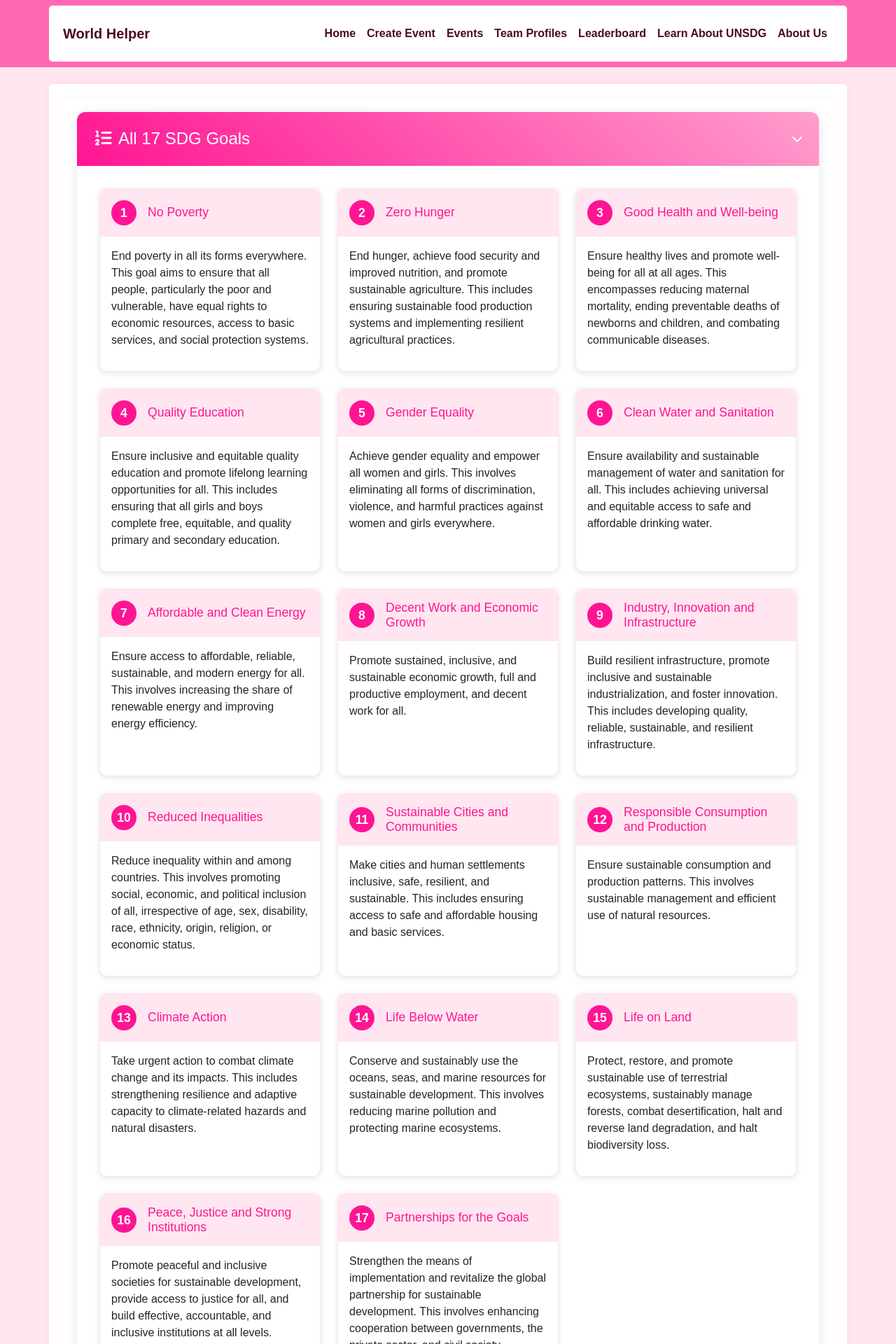
After one commit to ddl-subir-m/unsdg_2025, a Flask app: page /learn-unsdg in a window 1280 px wide, after a click on "All 17 SDG Goals". The commit adds this page. Shown: the top 1920 px of the page at 70% size. Run offline with Flask 3, Linux system fonts and the light colour scheme.

Commit message:
Technogierl edits

```diff
--- a/app/main/routes.py
+++ b/app/main/routes.py
@@ -484,3 +484,77 @@ def delete_event(event_id):
     except Exception as e:
         db.session.rollback()
         return jsonify({'message': f'An error occurred: {str(e)}'}), 500
+
+@bp.route('/learn-unsdg')
+def learn_unsdg():
+    sdg_details = {
+        1: {
+            "title": "No Poverty",
+            "description": "End poverty in all its forms everywhere. This goal aims to ensure that all people, particularly the poor and vulnerable, have equal rights to economic resources, access to basic services, and social protection systems."
+        },
+        2: {
+            "title": "Zero Hunger",
+            "description": "End hunger, achieve food security and improved nutrition, and promote sustainable agriculture. This includes ensuring sustainable food production systems and implementing resilient agricultural practices."
+        },
+        3: {
+            "title": "Good Health and Well-being",
+            "description": "Ensure healthy lives and promote well-being for all at all ages. This encompasses reducing maternal mortality, ending preventable deaths of newborns and children, and combating communicable diseases."
+        },
+        4: {
+            "title": "Quality Education",
+            "description": "Ensure inclusive and equitable quality education and promote lifelong learning opportunities for all. This includes ensuring that all girls and boys complete free, equitable, and quality primary and secondary education."
+        },
+        5: {
+            "title": "Gender Equality",
+            "description": "Achieve gender equality and empower all women and girls. This involves eliminating all forms of discrimination, violence, and harmful practices against women and girls everywhere."
+        },
+        6: {
+            "title": "Clean Water and Sanitation",
+            "description": "Ensure availability and sustainable management of water and sanitation for all. This includes achieving universal and equitable access to safe and affordable drinking water."
+        },
+        7: {
+            "title": "Affordable and Clean Energy",
+            "description": "Ensure access to affordable, reliable, sustainable, and modern energy for all. This involves increasing the share of renewable energy and improving energy efficiency."
+        },
+        8: {
+            "title": "Decent Work and Economic Growth",
+            "description": "Promote sustained, inclusive, and sustainable economic growth, full and productive employment, and decent work for all."
+        },
+        9: {
+            "title": "Industry, Innovation and Infrastructure",
+            "description": "Build resilient infrastructure, promote inclusive and sustainable industrialization, and foster innovation. This includes developing quality, reliable, sustainable, and resilient infrastructure."
+        },
+        10: {
+            "title": "Reduced Inequalities",
+            "description": "Reduce inequality within and among countries. This involves promoting social, economic, and political inclusion of all, irrespective of age, sex, disability, race, ethnicity, origin, religion, or economic status."
+        },
+        11: {
+            "title": "Sustainable Cities and Communities",
+            "description": "Make cities and human settlements inclusive, safe, resilient, and sustainable. This includes ensuring access to safe and affordable housing and basic services."
+        },
+        12: {
+            "title": "Responsible Consumption and Production",
+            "description": "Ensure sustainable consumption and production patterns. This involves sustainable management and efficient use of natural resources."
+        },
+        13: {
+            "title": "Climate Action",
+            "description": "Take urgent action to combat climate change and its impacts. This includes strengthening resilience and adaptive capacity to climate-related hazards and natural disasters."
+        },
+        14: {
+            "title": "Life Below Water",
+            "description": "Conserve and sustainably use the oceans, seas, and marine resources for sustainable development. This involves reducing marine pollution and protecting marine ecosystems."
+        },
+        15: {
+            "title": "Life on Land",
+            "description": "Protect, restore, and promote sustainable use of terrestrial ecosystems, sustainably manage forests, combat desertification, halt and reverse land degradation, and halt biodiversity loss."
+        },
+        16: {
+            "title": "Peace, Justice and Strong Institutions",
+            "description": "Promote peaceful and inclusive societies for sustainable development, provide access to justice for all, and build effective, accountable, and inclusive institutions at all levels."
+        },
+        17: {
+            "title": "Partnerships for the Goals",
+            "description": "Strengthen the means of implementation and revitalize the global partnership for sustainable development. This involves enhancing cooperation between governments, the private sector, and civil society."
+        }
+    }
+    return render_template('learn_unsdg.html', sdg_details=sdg_details)
--- a/app/templates/base.html
+++ b/app/templates/base.html
@@ -29,10 +29,13 @@
                         <a class="nav-link" href="{{ url_for('main.events') }}">Events</a>
                     </li>
                     <li class="nav-item">
+                        <a class="nav-link" href="{{ url_for('main.team_profiles') }}">Team Profiles</a>
+                    </li>
+                    <li class="nav-item">
                         <a class="nav-link" href="{{ url_for('main.leaderboard') }}">Leaderboard</a>
                     </li>
                     <li class="nav-item">
-                        <a class="nav-link" href="{{ url_for('main.team_profiles') }}">Team Profiles</a>
+                        <a class="nav-link" href="{{ url_for('main.learn_unsdg') }}">Learn About UNSDG</a>
                     </li>
                     <li class="nav-item">
                         <a class="nav-link" href="{{ url_for('main.about') }}">About Us</a>
--- a/app/templates/create_event.html
+++ b/app/templates/create_event.html
@@ -196,13 +196,15 @@
                     </div>
 
                     <div class="mb-3">
-                        <label for="description" class="form-label">Description</label>
+                        <label for="description" class="form-label">Event Description</label>
                         <div class="form-text mb-2">
                             Consider including:
                             <ul>
                                 <li>What will you do in this event?</li>
                                 <li>How will it help others?</li>
                                 <li>Who can participate?</li>
+                                <li>What will you need to bring?</li>
+                                <li>What will we supply?</li>
                             </ul>
                         </div>
                         <textarea class="form-control" id="description" name="description" rows="4" maxlength="1000" required ></textarea>
--- a/app/templates/index.html
+++ b/app/templates/index.html
@@ -6,8 +6,7 @@
 <div class="container">
     <!-- Hero Section -->
     <div class="text-center mb-5">
-        <!-- <h1 class="world-helper-title theme-pink">World Helper</h1> -->
-        <p class="lead">Organize events that support the UN Sustainable Development Goals!</p>
+        <p class="lead">Learn about the UN Sustainable Development Goals (UNSDG) and organize events that support the UNSDG!</p>
         <div class="embed-responsive embed-responsive-16by9 mb-4">
             <iframe class="embed-responsive-item" src="https://www.youtube.com/embed/0XTBYMfZyrM" allowfullscreen></iframe>
         </div>
--- a/app/templates/leaderboard.html
+++ b/app/templates/leaderboard.html
@@ -4,7 +4,7 @@
 
 {% block content %}
 <div class="container">
-    <h1 class="text-center mb-4 theme-pink">Team Leaderboard</h1>
+    <h1 class="text-center mb-4 theme-pink">Leaderboard</h1>
 
     <!-- Top 3 Podium Section -->
     {% set active_teams = ranked_teams|selectattr('2', '>', 0)|list %}
--- /dev/null
+++ b/app/templates/learn_unsdg.html
@@ -0,0 +1,192 @@
+{% extends "base.html" %}
+
+{% block title %}Learn About UNSDG{% endblock %}
+
+{% block content %}
+<div class="container">
+
+    <!-- Main Section -->
+    <div class="row justify-content-center">
+        <div class="col-12">
+            <!-- Detailed Goals Section -->
+            <div class="section-card mb-4">
+                <div class="section-header" data-bs-toggle="collapse" data-bs-target="#detailedGoals">
+                    <h2><i class="fas fa-list-ol me-2"></i>All 17 SDG Goals</h2>
+                    <i class="fas fa-chevron-down"></i>
+                </div>
+                <div id="detailedGoals" class="collapse">
+                    <div class="section-content">
+                        <div class="sdg-grid">
+                            {% for number, details in sdg_details.items() %}
+                            <div class="sdg-card">
+                                <div class="sdg-card-header">
+                                    <div class="sdg-number">{{ number }}</div>
+                                    <h3 class="goal-title">{{ details.title }}</h3>
+                                </div>
+                                <div class="sdg-card-body">
+                                    <p>{{ details.description }}</p>
+                                </div>
+                            </div>
+                            {% endfor %}
+                        </div>
+                    </div>
+                </div>
+            </div>
+
+            <!-- Video Section -->
+            <div class="row justify-content-center">
+                <div class="col-md-8">
+                    <div class="card">
+                        <div class="card-body">
+                            <h2 class="card-title mb-3">
+                                <i class="fas fa-video me-2 theme-pink"></i>Introduction to SDGs
+                            </h2>
+                            <div class="video-container">
+                                <iframe src="https://www.youtube.com/embed/0XTBYMfZyrM"
+                                        title="UN Sustainable Development Goals"
+                                        allowfullscreen></iframe>
+                            </div>
+                        </div>
+                    </div>
+                </div>
+            </div>
+        </div>
+    </div>
+</div>
+
+<style>
+.section-card {
+    background: white;
+    border-radius: 12px;
+    box-shadow: 0 2px 15px rgba(0, 0, 0, 0.1);
+    overflow: hidden;
+}
+
+.section-header {
+    background: linear-gradient(45deg, var(--pink-primary), #ff9ecd);
+    color: white;
+    padding: 1.5rem;
+    cursor: pointer;
+    display: flex;
+    justify-content: space-between;
+    align-items: center;
+    transition: all 0.3s ease;
+}
+
+.section-header:hover {
+    background: linear-gradient(45deg, #ff5db1, var(--pink-primary));
+}
+
+.section-header h2 {
+    margin: 0;
+    font-size: 1.5rem;
+}
+
+.section-content {
+    padding: 1.5rem;
+    background: white;
+}
+
+.sdg-grid {
+    display: grid;
+    grid-template-columns: repeat(auto-fill, minmax(300px, 1fr));
+    gap: 1.5rem;
+    padding: 0.5rem;
+}
+
+.sdg-card {
+    background: white;
+    border-radius: 10px;
+    box-shadow: 0 2px 10px rgba(0, 0, 0, 0.1);
+    transition: transform 0.2s ease, box-shadow 0.2s ease;
+    border: 1px solid rgba(255, 105, 180, 0.2);
+}
+
+.sdg-card:hover {
+    transform: translateY(-5px);
+    box-shadow: 0 5px 15px rgba(0, 0, 0, 0.15);
+}
+
+.sdg-card-header {
+    background: var(--pink-light);
+    padding: 1rem;
+    border-radius: 10px 10px 0 0;
+    display: flex;
+    align-items: center;
+    gap: 1rem;
+}
+
+.sdg-card-body {
+    padding: 1rem;
+}
+
+.sdg-number {
+    width: 36px;
+    height: 36px;
+    background-color: var(--pink-primary);
+    color: white;
+    border-radius: 50%;
+    display: flex;
+    align-items: center;
+    justify-content: center;
+    font-weight: bold;
+    font-size: 1.1rem;
+    flex-shrink: 0;
+}
+
+.goal-title {
+    font-size: 1.1rem;
+    color: var(--pink-primary);
+    margin: 0;
+}
+
+.fa-chevron-down {
+    transition: transform 0.3s ease;
+}
+
+.collapse.show + .section-header .fa-chevron-down {
+    transform: rotate(180deg);
+}
+
+.video-container {
+    position: relative;
+    padding-bottom: 40%; /* Reduced from 56.25% for a shorter height */
+    height: 0;
+    overflow: hidden;
+    border-radius: 8px;
+}
+
+.video-container iframe {
+    position: absolute;
+    top: 0;
+    left: 0;
+    width: 100%;
+    height: 100%;
+    border: none;
+}
+
+@media (max-width: 768px) {
+    .section-header h2 {
+        font-size: 1.2rem;
+    }
+
+    .sdg-grid {
+        grid-template-columns: 1fr;
+    }
+
+    .goal-title {
+        font-size: 1rem;
+    }
+
+    .sdg-number {
+        width: 30px;
+        height: 30px;
+        font-size: 1rem;
+    }
+
+    .video-container {
+        padding-bottom: 56.25%; /* Return to standard 16:9 ratio on mobile */
+    }
+}
+</style>
+{% endblock %}
```
Also changed, not shown: app/templates/about.html (+61 -15 lines), 1 other file.
